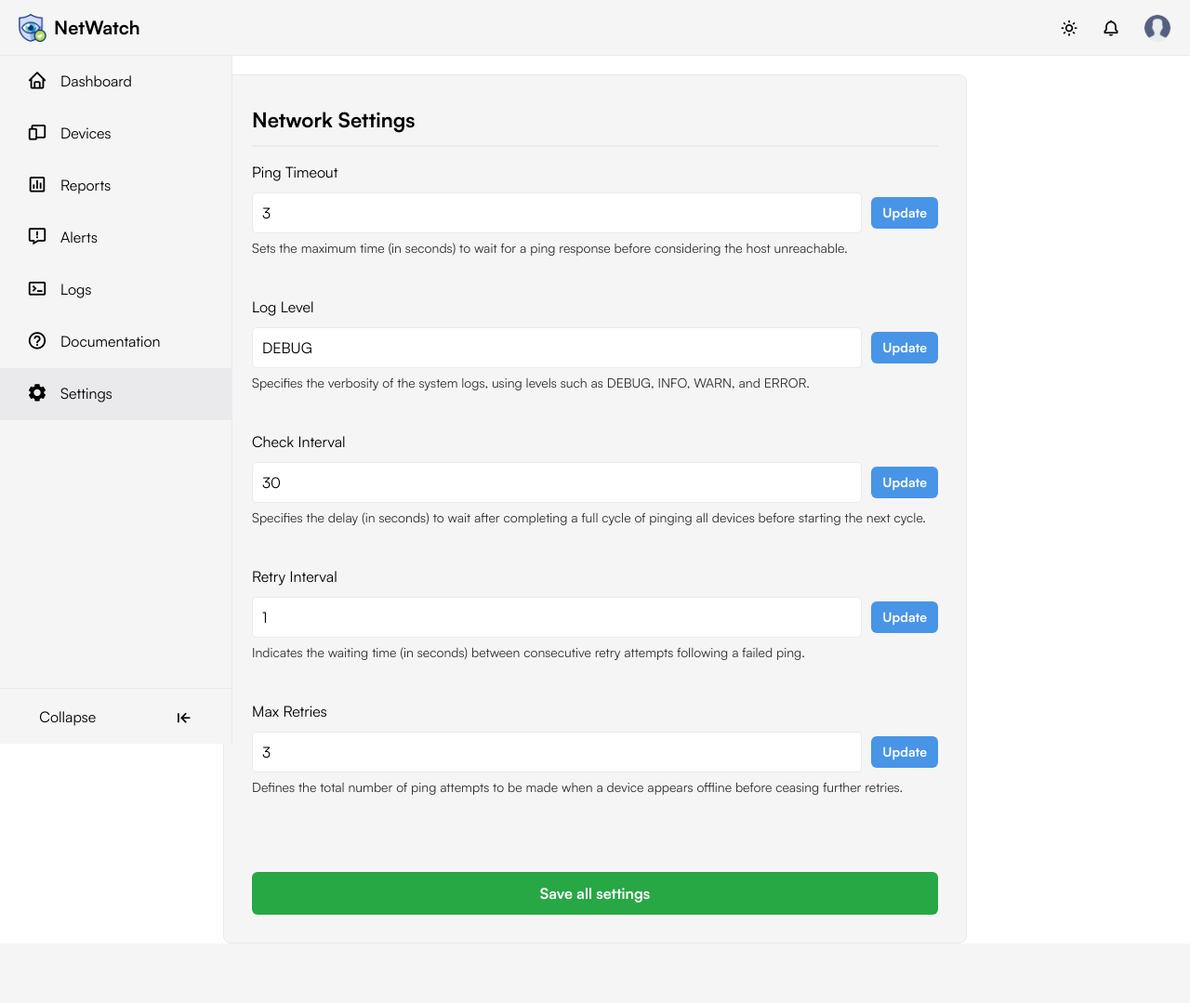
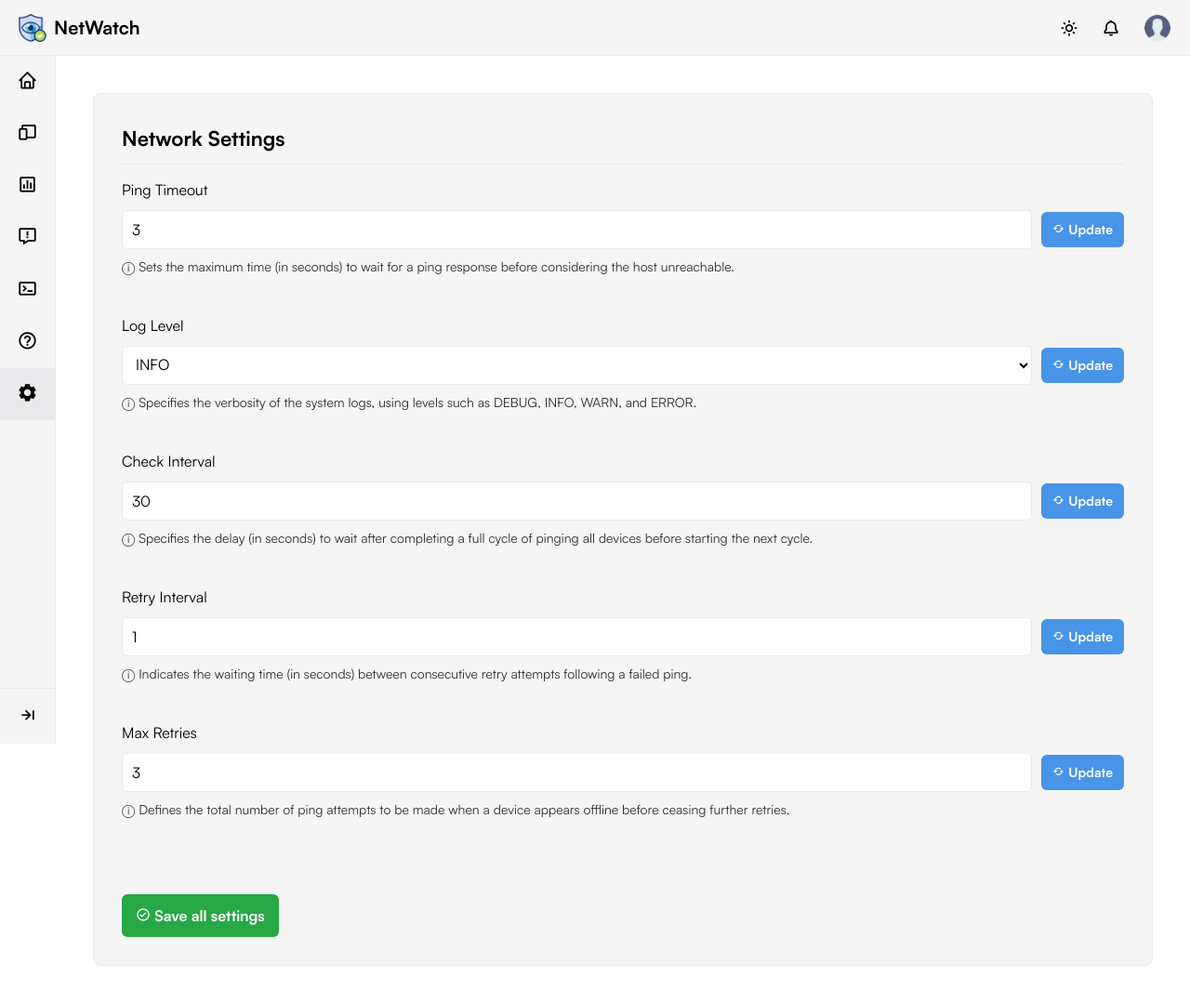
Before and after one commit to lama-development/netwatch, a FastAPI app: page /settings in a window 1280 px wide. Shown: the whole page at 93% size. Before the commit the page ends 984 px from the top, so only its background shows below. Run offline with FastAPI, Linux system fonts and the light colour scheme; parts of the project's set-up code (start-up, migrations or seed data) failed here and were passed over.

Commit message:
Responsive design for sidebar

```diff
--- a/src/app/templates/settings.html
+++ b/src/app/templates/settings.html
@@ -31,44 +31,72 @@
                 <label for="ping_timeout">Ping Timeout</label>
                 <div class="input-group">
                     <input type="number" id="ping_timeout" name="ping_timeout">
-                    <button onclick="updateSetting('ping_timeout')">Update</button>
+                    <button onclick="updateSetting('ping_timeout')">
+                        <i class="bx bx-refresh"></i>
+                        Update
+                    </button>
                 </div>
-                <p class="description">Sets the maximum time (in seconds) to wait for a ping response before considering the host unreachable.</p>
+                <p class="description">ⓘ Sets the maximum time (in seconds) to wait for a ping response before considering
+                    the host unreachable.</p>
             </div>
             <div class="setting">
                 <label for="log_level">Log Level</label>
                 <div class="input-group">
-                    <input type="text" id="log_level" name="log_level">
-                    <button onclick="updateSetting('log_level')">Update</button>
+                    <select id="log_level" name="log_level">
+                        <option value="DEBUG">DEBUG</option>
+                        <option value="INFO">INFO</option>
+                        <option value="WARN">WARN</option>
+                        <option value="ERROR">ERROR</option>
+                    </select>
+                    <button onclick="updateSetting('log_level')">
+                        <i class="bx bx-refresh"></i>
+                        Update
+                    </button>
                 </div>
-                <p class="description">Specifies the verbosity of the system logs, using levels such as DEBUG, INFO, WARN, and ERROR.</p>
+                <p class="description">ⓘ Specifies the verbosity of the system logs, using levels such as DEBUG, INFO,
+                    WARN, and ERROR.</p>
             </div>
             <div class="setting">
                 <label for="check_interval">Check Interval</label>
                 <div class="input-group">
                     <input type="number" id="check_interval" name="check_interval">
-                    <button onclick="updateSetting('check_interval')">Update</button>
+                    <button onclick="updateSetting('check_interval')">
+                        <i class="bx bx-refresh"></i>
+                        Update
+                    </button>
                 </div>
-                <p class="description">Specifies the delay (in seconds) to wait after completing a full cycle of pinging all devices before starting the next cycle.</p>
+                <p class="description">ⓘ Specifies the delay (in seconds) to wait after completing a full cycle of pinging
+                    all devices before starting the next cycle.</p>
             </div>
             <div class="setting">
                 <label for="retry_interval">Retry Interval</label>
                 <div class="input-group">
                     <input type="number" id="retry_interval" name="retry_interval">
-                    <button onclick="updateSetting('retry_interval')">Update</button>
+                    <button onclick="updateSetting('retry_interval')">
+                        <i class="bx bx-refresh"></i>
+                        Update
+                    </button>
                 </div>
-                <p class="description">Indicates the waiting time (in seconds) between consecutive retry attempts following a failed ping.</p>
+                <p class="description">ⓘ Indicates the waiting time (in seconds) between consecutive retry attempts
+                    following a failed ping.</p>
             </div>
             <div class="setting">
                 <label for="max_retries">Max Retries</label>
                 <div class="input-group">
                     <input type="number" id="max_retries" name="max_retries">
-                    <button onclick="updateSetting('max_retries')">Update</button>
+                    <button onclick="updateSetting('max_retries')">
+                        <i class="bx bx-refresh"></i>
+                        Update
+                    </button>
                 </div>
-                <p class="description">Defines the total number of ping attempts to be made when a device appears offline before ceasing further retries.</p>
+                <p class="description">ⓘ Defines the total number of ping attempts to be made when a device appears
+                    offline before ceasing further retries.</p>
             </div>
         </div>
-        <button onclick="saveAll()">Save all settings</button>
+        <button onclick="saveAll()">
+            <i class="bx bx-check-circle"></i>
+            Save all settings
+        </button>
     </main>
 </body>
 
--- a/src/assets/css/global.css
+++ b/src/assets/css/global.css
@@ -10,6 +10,7 @@
     --color-accent: #4894e7;
     --color-text: #000;
     --color-pure: #fff;
+    --color-overlay: rgba(0, 0, 0, 0.5);
     /* Font weights */
     --font-regular: 500;
     --font-semibold: 700;
--- a/src/assets/css/settings.css
+++ b/src/assets/css/settings.css
@@ -15,16 +15,21 @@ body {
     line-height: 1.6;
 }
 
-/* Main Container */
+
 main {
     background-color: var(--color-navbar);
     border: 1px solid var(--color-hover);
-    margin-top: calc(var(--navbar-height) + 20px);
-    margin-left: auto;
-    margin-right: auto;
-    max-width: 800px;
+    margin-top: calc(var(--navbar-height) + 40px);
+    margin-right: 40px;
+    margin-bottom: 40px;
+    margin-left: calc(var(--sidebar-width-expanded) + 40px);
     padding: 30px;
     border-radius: 8px;
+}
+
+main.sidebar-collapsed {
+    margin-left: calc(var(--sidebar-width-collapsed) + 40px);
+    margin-right: 40px;
 }
 
 .category {
@@ -35,7 +40,7 @@ main {
     font-size: 22px;
     margin-bottom: 15px;
     padding-bottom: 10px;
-    border-bottom: 2px solid var(--color-hover);
+    border-bottom: 1px solid var(--color-hover);
 }
 
 .setting {
@@ -49,15 +54,23 @@ main {
     margin-bottom: 8px;
 }
 
-.setting input {
+.setting input,
+.setting select {
     background-color: var(--color-bg);
     color: var(--color-text);
     border: 1px solid var(--color-hover);
+    height: 42px;
     width: 100%;
     padding: 10px;
     border-radius: 5px;
     font-size: 16px;
     margin-bottom: 5px;
+}
+
+.setting input:focus,
+.setting select:focus {
+    outline: none;
+    border-color: var(--color-accent);
 }
 
 .input-group {
@@ -66,21 +79,17 @@ main {
     gap: 10px;
 }
 
-.input-group input {
+.input-group input,
+.input-group select {
     flex: 1;
     margin: 0;
-}
-
-input:focus {
-    outline: none;
-    border-color: var(--color-accent);
 }
 
 .setting p.description {
     font-size: 14px;
     color: var(--color-text);
     opacity: .8;
-    margin-top: 5px;
+    margin-top: 8px;
     margin-bottom: 10px;
 }
 
@@ -91,7 +100,7 @@ input:focus {
     font-weight: var(--font-semibold);
     border: none;
     border-radius: 6px;
-    padding: 8px 12px;
+    padding: 10px 12px;
     font-size: 14px;
     cursor: pointer;
     transition: background-color 0.3s ease;
@@ -112,19 +121,37 @@ main>button {
     cursor: pointer;
     transition: background-color 0.3s ease;
     margin-top: 20px;
-    width: 100%;
+    width: fit-content;
 }
 
 main>button:hover {
     opacity: .8;
 }
 
-@media screen and (max-width: 480px) {
+@media screen and (max-width: 768px) {
     main {
-        margin-top: var(--navbar-height);
-        margin-left: var(--sidebar-width-collapsed);
+        background-color: var(--color-bg);
+        border: none;
         border-radius: 0;
-        border: none;
-        background-color: var(--color-bg);
+        /* margin: var(--navbar-height) 0 0 var(--sidebar-width-collapsed); */
+        margin-top: calc(var(--navbar-height));
+        margin-right: 0;
+        margin-bottom: 0;
+        margin-left: calc(var(--sidebar-width-collapsed));
+        transition: filter 0.3s ease;
+    }
+
+    main.sidebar-collapsed {
+        margin-left: calc(var(--sidebar-width-collapsed));
+    }
+
+    .mobile-overlay {
+        background: var(--color-overlay);
+        position: fixed;
+        top: 0;
+        left: 0;
+        width: 100%;
+        height: 100%;
+        z-index: 8;
     }
 }
--- a/src/assets/css/sidebar.css
+++ b/src/assets/css/sidebar.css
@@ -125,6 +125,6 @@
     font-size: 14px;
     white-space: nowrap;
     pointer-events: none;
-    z-index: 1000;
+    z-index: 10;
     transform: translateY(-50%);
 }
--- a/src/assets/js/sidebar.js
+++ b/src/assets/js/sidebar.js
@@ -11,29 +11,60 @@ fetch("/sidebar")
         const sidebarExpanded = document.querySelector(".sidebar-expanded");
         const mainContent = document.querySelector("main");
 
-        // Check sidebar state in local storage
-        const sidebarState = localStorage.getItem('sidebarState') || 'expanded';
-
-        // ISet sidebar state based on the saved state
-        if (sidebarState === 'collapsed') {
-            sidebar.classList.add("collapsed");
+        // Forza la sidebar a partire in stato collapsed su ogni nuova pagina
+        sidebar.classList.add("collapsed");
+        if (window.innerWidth > 768) {
             mainContent.classList.add("sidebar-collapsed");
         } else {
-            sidebar.classList.remove("collapsed");
-            mainContent.classList.remove("sidebar-collapsed");
+            // Se esiste già l'overlay, lo rimuovo (opzionale)
+            removeMobileOverlay();
+        }
+        localStorage.setItem('sidebarState', 'collapsed');
+
+        // Function to create the overlay element for mobile
+        function createMobileOverlay() {
+            const overlay = document.createElement("div");
+            overlay.className = "mobile-overlay";
+            overlay.addEventListener("click", closeSidebarOnMobile);
+            document.body.appendChild(overlay);
+        }
+
+        // Function to remove the overlay element if it exists
+        function removeMobileOverlay() {
+            const overlay = document.querySelector(".mobile-overlay");
+            if (overlay) {
+                overlay.remove();
+            }
+        }
+
+        // Function to close the sidebar on mobile
+        function closeSidebarOnMobile() {
+            sidebar.classList.add("collapsed");
+            removeMobileOverlay();
+            localStorage.setItem('sidebarState', 'collapsed');
         }
 
         // Collapse sidebar on button click
         sidebarCollapsed.addEventListener("click", () => {
             sidebar.classList.add("collapsed");
-            mainContent.classList.add("sidebar-collapsed");
+            if (window.innerWidth > 768) {
+                mainContent.classList.add("sidebar-collapsed");
+            } else {
+                removeMobileOverlay();
+            }
             localStorage.setItem('sidebarState', 'collapsed');
         });
+
         // Expand sidebar on button click
         sidebarExpanded.addEventListener("click", () => {
             sidebar.classList.remove("collapsed");
-            mainContent.classList.remove("sidebar-collapsed");
-            localStorage.setItem('sidebarState', 'expanded')
+            if (window.innerWidth > 768) {
+                mainContent.classList.remove("sidebar-collapsed");
+            } else {
+                // On mobile, create the overlay to darken main content and capture click
+                createMobileOverlay();
+            }
+            localStorage.setItem('sidebarState', 'expanded');
         });
 
         // --- Active Link and Icon Modification ---
@@ -43,12 +74,8 @@ fetch("/sidebar")
         sidebarLinks.forEach(link => {
             const linkPath = link.getAttribute("href");
 
-            // Check if the current URL matches the link's href.
             if (linkPath === currentPath || (linkPath !== "/" && currentPath.startsWith(linkPath))) {
-                // Mark the link as active.
                 link.classList.add("active");
-
-                // Update the icon to the filled version by converting the second "bx" class.
                 const icon = link.querySelector("i");
                 if (icon) {
                     convertIconToFilled(icon);
@@ -63,22 +90,16 @@ fetch("/sidebar")
                     showTooltip(event, link.querySelector(".sidebar-text").textContent.trim());
                 }
             });
-
             link.addEventListener("mouseleave", hideTooltip);
         });
     });
 
 // Function to convert icon classes from outline (bx) to filled (bxs)
 function convertIconToFilled(icon) {
-    // Split the class string into an array of classes.
     const classes = icon.className.split(" ");
-
-    // Ensure there is at least a second class and that it starts with "bx-"
     if (classes.length > 1 && classes[1].startsWith("bx-")) {
         classes[1] = classes[1].replace("bx-", "bxs-");
     }
-
-    // Reassign the updated classes back to the element.
     icon.className = classes.join(" ");
 }
 
@@ -91,8 +112,8 @@ function showTooltip(event, text) {
 
     const rect = event.target.getBoundingClientRect();
     tooltip.style.top = `${rect.top + window.scrollY + rect.height / 2}px`;
-    tooltip.style.left = `${rect.right + 10}px`; // Position next to the icon
-    tooltip.style.transform = "translateY(-50%)"; // Center vertically
+    tooltip.style.left = `${rect.right + 10}px`;
+    tooltip.style.transform = "translateY(-50%)";
 }
 
 // Function to remove tooltip
--- a/src/config/settings.json
+++ b/src/config/settings.json
@@ -1,6 +1,6 @@
 {
     "ping_timeout": 3,
-    "log_level": "DEBUG",
+    "log_level": "INFO",
     "check_interval": 30,
     "retry_interval": 1,
     "max_retries": 3
```
Also changed, not shown: src/assets/css/logs.css (+18 -36 lines).
